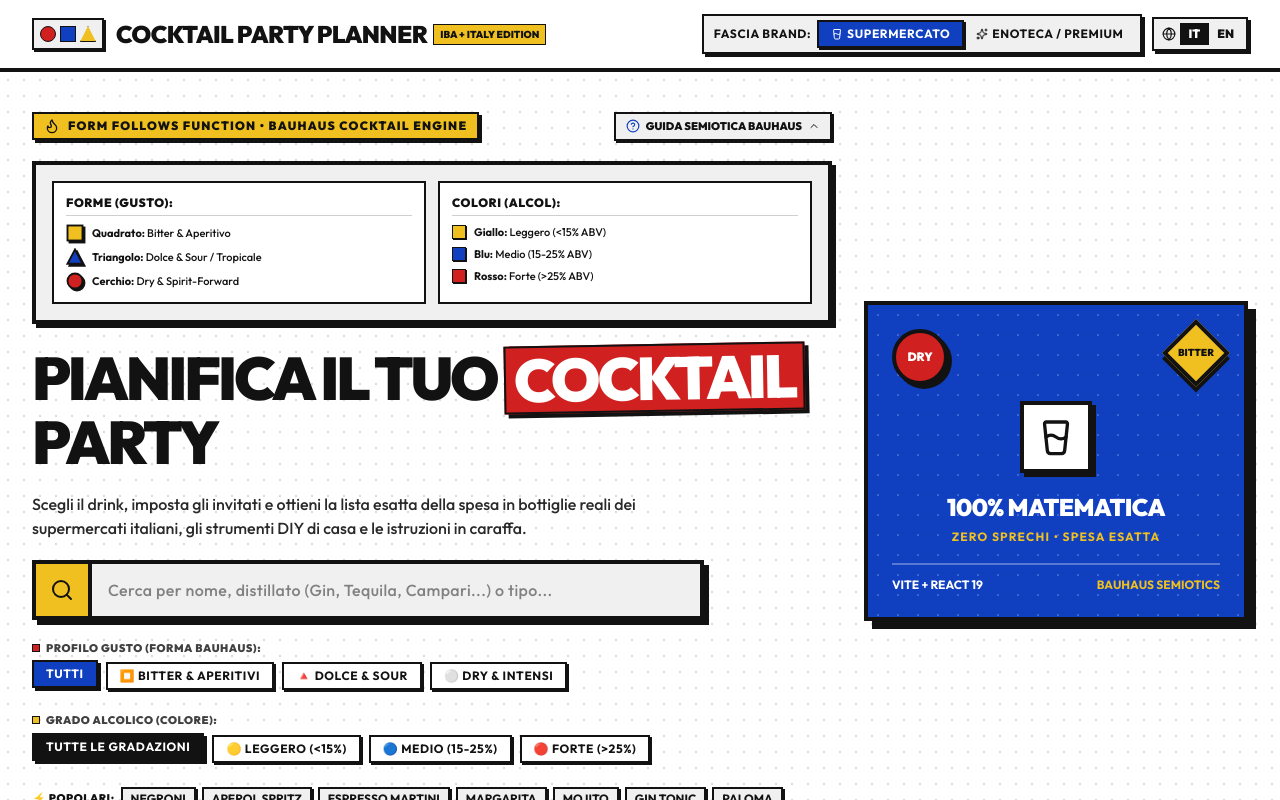
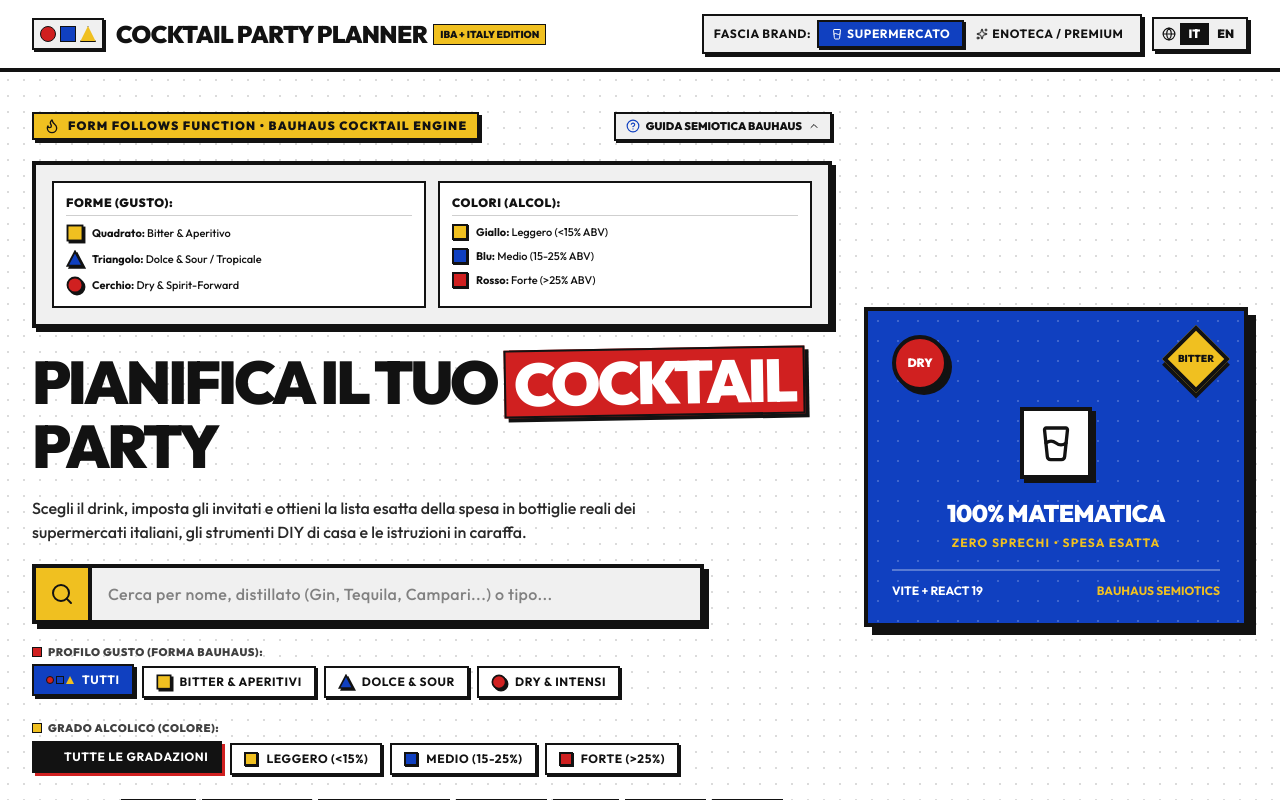
Before and after one commit to Heraldago/cocktailplanner, a React (Vite) app: page / in a window 1280 px wide. Both pictures are taken after a click on the button "GUIDA SEMIOTICA BAUHAUS". Shown: the top 800 px of the page. Built offline with nearby package versions, Linux system fonts and the light colour scheme.

Commit message:
Replace filter unicode emojis with native crisp SVG BauhausShape icons

```diff
--- a/src/components/HeroSearch.tsx
+++ b/src/components/HeroSearch.tsx
@@ -1,7 +1,7 @@
 import React, { useState } from 'react';
 import { Search, X, Flame, GlassWater, HelpCircle, ChevronDown, ChevronUp } from 'lucide-react';
 import { Language, TRANSLATIONS } from '../i18n/translations';
-import { TasteCategory, StrengthCategory } from '../utils/semiotics';
+import { TasteCategory, StrengthCategory, BauhausShape as ShapeType } from '../utils/semiotics';
 import { BauhausShape } from './BauhausShape';
 
 interface HeroSearchProps {
@@ -30,18 +30,18 @@ export const HeroSearch: React.FC<HeroSearchProps> = ({
   const [showLegend, setShowLegend] = useState(false);
   const t = TRANSLATIONS[lang];
 
-  const tasteOptions: Array<{ key: TasteCategory; label: string; icon: string }> = [
-    { key: 'all', label: t.filter.all, icon: '✦' },
-    { key: 'bitter', label: t.filter.bitter, icon: '⏹️' },
-    { key: 'sweet-sour', label: t.filter.sweetSour, icon: '🔺' },
-    { key: 'dry', label: t.filter.dry, icon: '⚪' },
+  const tasteOptions: Array<{ key: TasteCategory; label: string; shape?: ShapeType; color?: 'yellow' | 'blue' | 'red' }> = [
+    { key: 'all', label: t.filter.all },
+    { key: 'bitter', label: t.filter.bitter, shape: 'square', color: 'yellow' },
+    { key: 'sweet-sour', label: t.filter.sweetSour, shape: 'triangle', color: 'blue' },
+    { key: 'dry', label: t.filter.dry, shape: 'circle', color: 'red' },
   ];
 
-  const strengthOptions: Array<{ key: StrengthCategory; label: string; colorClass: string }> = [
-    { key: 'all', label: t.filter.allStrength, colorClass: 'bg-white' },
-    { key: 'light', label: t.filter.light, colorClass: 'bg-[#F0C020]' },
-    { key: 'medium', label: t.filter.medium, colorClass: 'bg-[#1040C0] text-white' },
-    { key: 'strong', label: t.filter.strong, colorClass: 'bg-[#D02020] text-white' },
+  const strengthOptions: Array<{ key: StrengthCategory; label: string; swatchBg?: string; textClass?: string }> = [
+    { key: 'all', label: t.filter.allStrength },
+    { key: 'light', label: t.filter.light, swatchBg: 'bg-[#F0C020]' },
+    { key: 'medium', label: t.filter.medium, swatchBg: 'bg-[#1040C0]' },
+    { key: 'strong', label: t.filter.strong, swatchBg: 'bg-[#D02020]' },
   ];
 
   return (
@@ -83,7 +83,7 @@ export const HeroSearch: React.FC<HeroSearchProps> = ({
                     <span className="font-black uppercase tracking-wider text-[#121212] block border-b border-[#121212]/20 pb-1">
                       {t.legend.tasteProfiles}
                     </span>
-                    <div className="space-y-1.5 text-[11px] font-medium text-[#121212]">
+                    <div className="space-y-2 text-[11px] font-medium text-[#121212]">
                       <div className="flex items-center gap-2">
                         <BauhausShape shape="square" color="yellow" size={18} />
                         <span><strong>Quadrato:</strong> Bitter & Aperitivo</span>
@@ -104,17 +104,17 @@ export const HeroSearch: React.FC<HeroSearchProps> = ({
                     <span className="font-black uppercase tracking-wider text-[#121212] block border-b border-[#121212]/20 pb-1">
                       {t.legend.strengths}
                     </span>
-                    <div className="space-y-1.5 text-[11px] font-medium text-[#121212]">
+                    <div className="space-y-2 text-[11px] font-medium text-[#121212]">
                       <div className="flex items-center gap-2">
-                        <span className="w-3.5 h-3.5 bg-[#F0C020] border border-[#121212] inline-block shadow-[1px_1px_0px_0px_#121212]" />
+                        <span className="w-4 h-4 bg-[#F0C020] border-2 border-[#121212] inline-block shadow-[1px_1px_0px_0px_#121212]" />
                         <span><strong>Giallo:</strong> Leggero (&lt;15% ABV)</span>
                       </div>
                       <div className="flex items-center gap-2">
-                        <span className="w-3.5 h-3.5 bg-[#1040C0] border border-[#121212] inline-block shadow-[1px_1px_0px_0px_#121212]" />
+                        <span className="w-4 h-4 bg-[#1040C0] border-2 border-[#121212] inline-block shadow-[1px_1px_0px_0px_#121212]" />
                         <span><strong>Blu:</strong> Medio (15-25% ABV)</span>
                       </div>
                       <div className="flex items-center gap-2">
-                        <span className="w-3.5 h-3.5 bg-[#D02020] border border-[#121212] inline-block shadow-[1px_1px_0px_0px_#121212]" />
+                        <span className="w-4 h-4 bg-[#D02020] border-2 border-[#121212] inline-block shadow-[1px_1px_0px_0px_#121212]" />
                         <span><strong>Rosso:</strong> Forte (&gt;25% ABV)</span>
                       </div>
                     </div>
@@ -162,10 +162,10 @@ export const HeroSearch: React.FC<HeroSearchProps> = ({
               </div>
             </div>
 
-            {/* 1. Filter by Taste Profile (Shapes) */}
+            {/* 1. Filter by Taste Profile (Shapes with real SVG BauhausShape) */}
             <div className="space-y-1.5">
               <span className="text-[11px] font-black uppercase tracking-wider text-[#121212]/80 flex items-center gap-1.5">
-                <span className="w-2 h-2 bg-[#D02020] inline-block border border-[#121212]" />
+                <span className="w-2.5 h-2.5 bg-[#D02020] inline-block border border-[#121212]" />
                 {t.hero.filterTasteLabel}
               </span>
               <div className="flex flex-wrap gap-1.5 sm:gap-2">
@@ -176,13 +176,22 @@ export const HeroSearch: React.FC<HeroSearchProps> = ({
                       key={opt.key}
                       type="button"
                       onClick={() => onTasteChange(opt.key)}
-                      className={`px-3 py-1 text-xs font-bold uppercase tracking-wider border-2 border-[#121212] transition-all duration-100 ${
+                      className={`px-3 py-1.5 text-xs font-bold uppercase tracking-wider border-2 border-[#121212] flex items-center gap-2 transition-all duration-100 ${
                         isActive
                           ? 'bg-[#1040C0] text-white shadow-[3px_3px_0px_0px_#121212] -translate-y-0.5'
                           : 'bg-[#FFFFFF] text-[#121212] shadow-[2px_2px_0px_0px_#121212] hover:bg-[#F0F0F0]'
                       }`}
                     >
-                      {opt.label}
+                      {opt.shape && opt.color ? (
+                        <BauhausShape shape={opt.shape} color={opt.color} size={16} />
+                      ) : (
+                        <div className="flex items-center gap-0.5">
+                          <span className="w-2 h-2 rounded-full bg-[#D02020] border border-[#121212]" />
+                          <span className="w-2 h-2 bg-[#1040C0] border border-[#121212]" />
+                          <span className="w-2 h-2 bg-[#F0C020] clip-triangle" />
+                        </div>
+                      )}
+                      <span>{opt.label}</span>
                     </button>
                   );
                 })}
@@ -192,7 +201,7 @@ export const HeroSearch: React.FC<HeroSearchProps> = ({
             {/* 2. Filter by Alcohol Strength (Colors) */}
             <div className="space-y-1.5 pt-0.5">
               <span className="text-[11px] font-black uppercase tracking-wider text-[#121212]/80 flex items-center gap-1.5">
-                <span className="w-2 h-2 bg-[#F0C020] inline-block border border-[#121212]" />
+                <span className="w-2.5 h-2.5 bg-[#F0C020] inline-block border border-[#121212]" />
                 {t.hero.filterStrengthLabel}
               </span>
               <div className="flex flex-wrap gap-1.5 sm:gap-2">
@@ -203,13 +212,18 @@ export const HeroSearch: React.FC<HeroSearchProps> = ({
                       key={opt.key}
                       type="button"
                       onClick={() => onStrengthChange(opt.key)}
-                      className={`px-3 py-1 text-xs font-bold uppercase tracking-wider border-2 border-[#121212] transition-all duration-100 ${
+                      className={`px-3 py-1.5 text-xs font-bold uppercase tracking-wider border-2 border-[#121212] flex items-center gap-2 transition-all duration-100 ${
                         isActive
-                          ? `${opt.key === 'all' ? 'bg-[#121212] text-white' : opt.colorClass} shadow-[3px_3px_0px_0px_#121212] -translate-y-0.5`
+                          ? 'bg-[#121212] text-white shadow-[3px_3px_0px_0px_#D02020] -translate-y-0.5'
                           : 'bg-[#FFFFFF] text-[#121212] shadow-[2px_2px_0px_0px_#121212] hover:bg-[#F0F0F0]'
                       }`}
                     >
-                      {opt.label}
+                      {opt.swatchBg ? (
+                        <span className={`w-3.5 h-3.5 ${opt.swatchBg} border-2 border-[#121212] inline-block shadow-[1px_1px_0px_0px_#121212]`} />
+                      ) : (
+                        <span className="w-2.5 h-2.5 bg-[#121212] inline-block" />
+                      )}
+                      <span>{opt.label}</span>
                     </button>
                   );
                 })}
--- a/src/i18n/translations.ts
+++ b/src/i18n/translations.ts
@@ -164,23 +164,23 @@ export const TRANSLATIONS: Record<Language, Translations> = {
     legend: {
       title: 'Guida Semiotica Bauhaus',
       tasteProfiles: 'Forme (Gusto):',
-      squareBitter: '⏹️ Quadrato: Bitter & Aperitivo',
-      triangleSweetSour: '🔺 Triangolo: Dolce & Sour / Tropicale',
-      circleDry: '⚪ Cerchio: Dry & Spirit-Forward',
+      squareBitter: 'Quadrato: Bitter & Aperitivo',
+      triangleSweetSour: 'Triangolo: Dolce & Sour / Tropicale',
+      circleDry: 'Cerchio: Dry & Spirit-Forward',
       strengths: 'Colori (Alcol):',
-      light: '🟡 Giallo: Leggero (<15% ABV)',
-      medium: '🔵 Blu: Medio (15-25% ABV)',
-      strong: '🔴 Rosso: Forte (>25% ABV)',
+      light: 'Giallo: Leggero (<15% ABV)',
+      medium: 'Blu: Medio (15-25% ABV)',
+      strong: 'Rosso: Forte (>25% ABV)',
     },
     filter: {
       all: 'Tutti',
-      bitter: '⏹️ Bitter & Aperitivi',
-      sweetSour: '🔺 Dolce & Sour',
-      dry: '⚪ Dry & Intensi',
+      bitter: 'Bitter & Aperitivi',
+      sweetSour: 'Dolce & Sour',
+      dry: 'Dry & Intensi',
       allStrength: 'Tutte le gradazioni',
-      light: '🟡 Leggero (<15%)',
-      medium: '🔵 Medio (15-25%)',
-      strong: '🔴 Forte (>25%)',
+      light: 'Leggero (<15%)',
+      medium: 'Medio (15-25%)',
+      strong: 'Forte (>25%)',
     },
     cocktailGrid: {
       stepTitle: (count) => `1. Seleziona il Cocktail (${count} disponibili)`,
@@ -301,23 +301,23 @@ export const TRANSLATIONS: Record<Language, Translations> = {
     legend: {
       title: 'Bauhaus Semiotic Guide',
       tasteProfiles: 'Shapes (Taste):',
-      squareBitter: '⏹️ Square: Bitter & Aperitivo',
-      triangleSweetSour: '🔺 Triangle: Sweet & Sour / Tropical',
-      circleDry: '⚪ Circle: Dry & Spirit-Forward',
+      squareBitter: 'Square: Bitter & Aperitif',
+      triangleSweetSour: 'Triangle: Sweet & Sour / Tropical',
+      circleDry: 'Circle: Dry & Spirit-Forward',
       strengths: 'Colors (Strength):',
-      light: '🟡 Yellow: Light (<15% ABV)',
-      medium: '🔵 Blue: Medium (15-25% ABV)',
-      strong: '🔴 Red: Strong (>25% ABV)',
+      light: 'Yellow: Light (<15% ABV)',
+      medium: 'Blue: Medium (15-25% ABV)',
+      strong: 'Red: Strong (>25% ABV)',
     },
     filter: {
       all: 'All',
-      bitter: '⏹️ Bitter & Aperitif',
-      sweetSour: '🔺 Sweet & Sour',
-      dry: '⚪ Dry & Spirit-Forward',
+      bitter: 'Bitter & Aperitif',
+      sweetSour: 'Sweet & Sour',
+      dry: 'Dry & Spirit-Forward',
       allStrength: 'All Strengths',
-      light: '🟡 Light (<15%)',
-      medium: '🔵 Medium (15-25%)',
-      strong: '🔴 Strong (>25%)',
+      light: 'Light (<15%)',
+      medium: 'Medium (15-25%)',
+      strong: 'Strong (>25%)',
     },
     cocktailGrid: {
       stepTitle: (count) => `1. Select Cocktail (${count} available)`,
```
